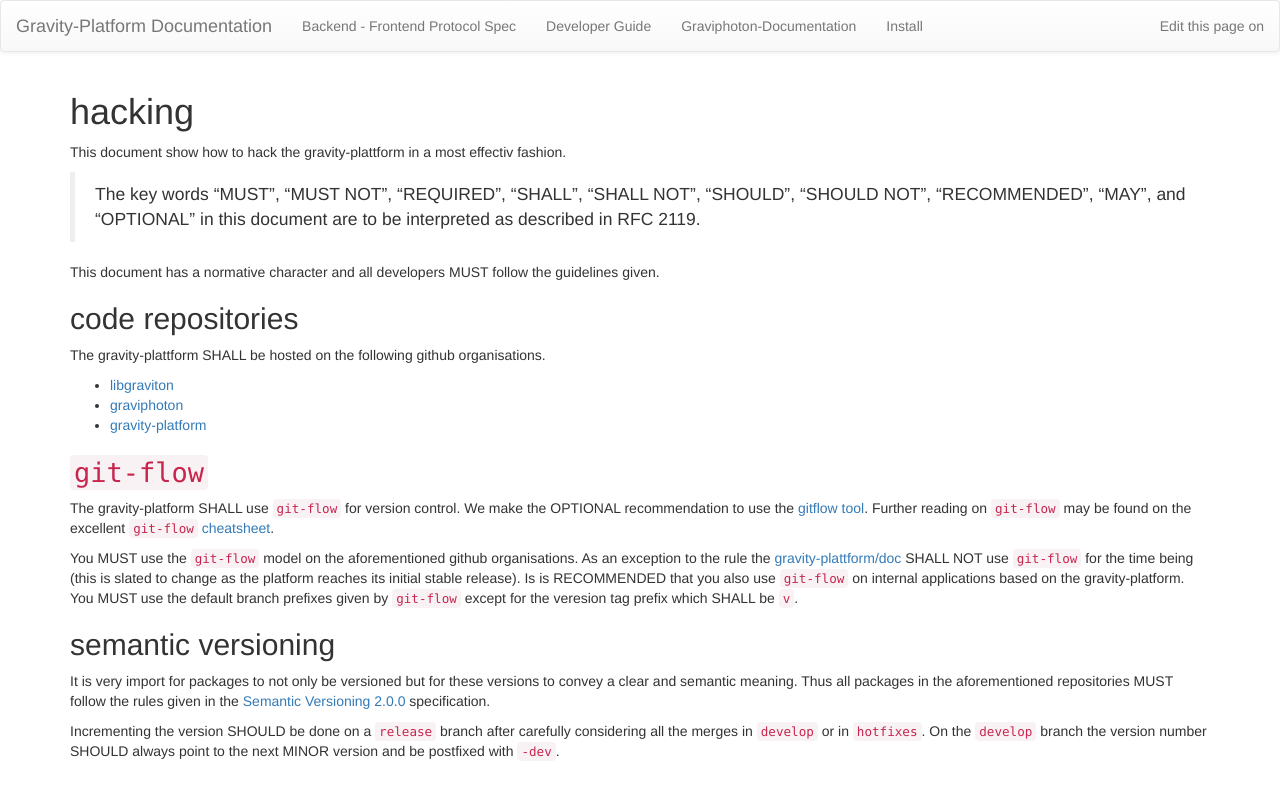
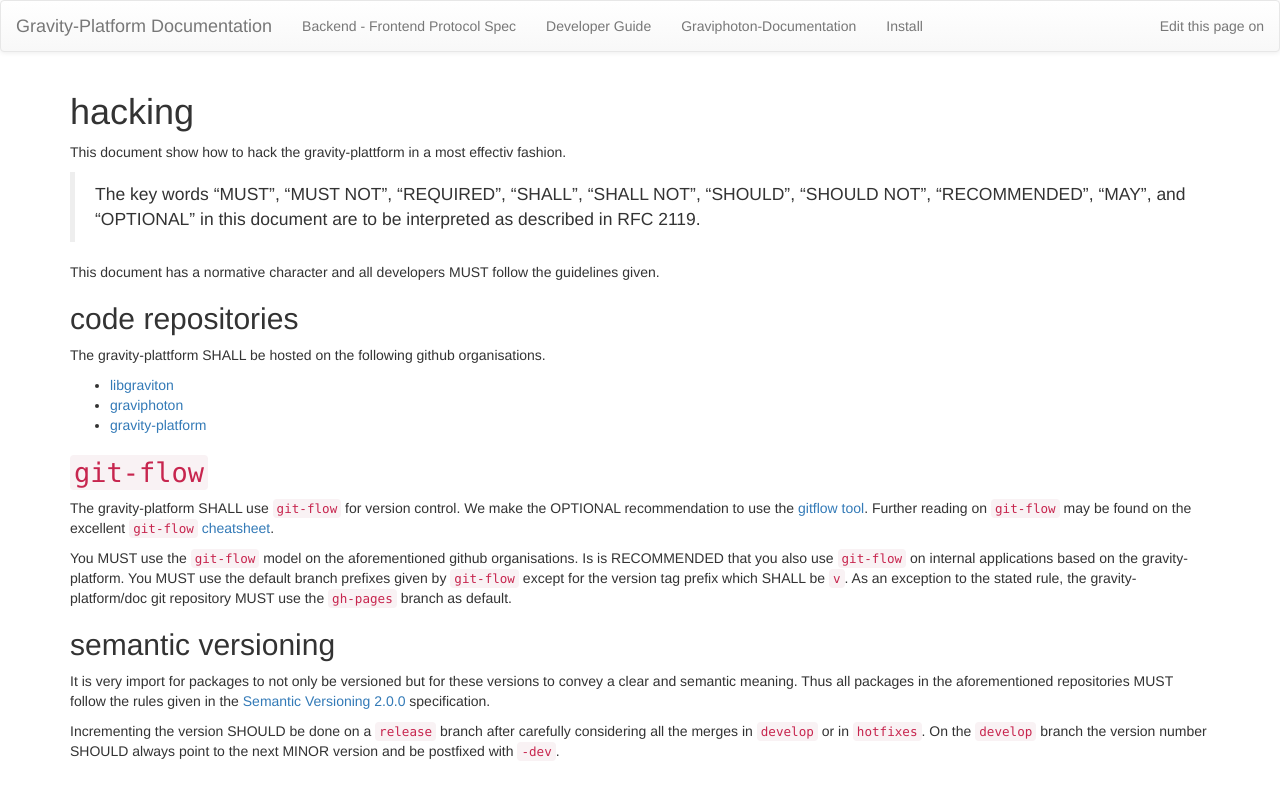
Before and after one commit to gravity-platform/doc, a Jekyll site: the page built from hacking.md, in a window 1280 px wide. Shown: the top 800 px of the page. Built offline with Jekyll 4.4.1, drawn with Linux system fonts in a browser that asks for light colours; nearby versions of some CDN libraries; Markdown is read by kramdown in place of the engine named in the settings.

Commit message:
reformulate and also make git-flow mandatory on this repo

```diff
--- a/hacking.md
+++ b/hacking.md
@@ -29,12 +29,10 @@ Further reading on ``git-flow`` may be found on the excellent
 [``git-flow`` cheatsheet](http://danielkummer.github.io/git-flow-cheatsheet/).
 
 You MUST use the ``git-flow`` model on the aforementioned github organisations.
-As an exception to the rule the [gravity-plattform/doc](https://github.com/gravity-platform/doc)
-SHALL NOT use ``git-flow`` for the time being (this is slated to change as the platform reaches its initial
-stable release).
 Is is RECOMMENDED that you also use ``git-flow`` on internal applications based on the gravity-platform.
-You MUST use the default branch prefixes given by ``git-flow`` except for the veresion tag prefix
-which SHALL be ``v``.
+You MUST use the default branch prefixes given by ``git-flow`` except for the version tag prefix
+which SHALL be ``v``. As an exception to the stated rule, the gravity-platform/doc git repository
+MUST use the ``gh-pages`` branch as default.
 
 ## semantic versioning
 
```
